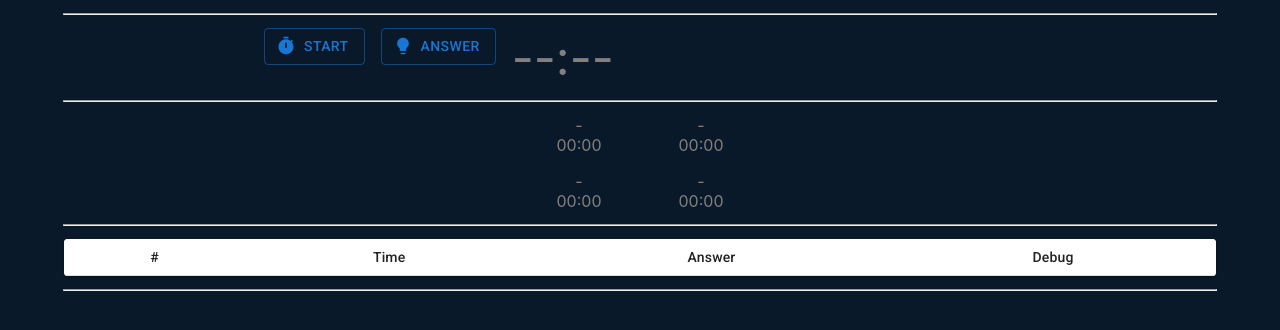
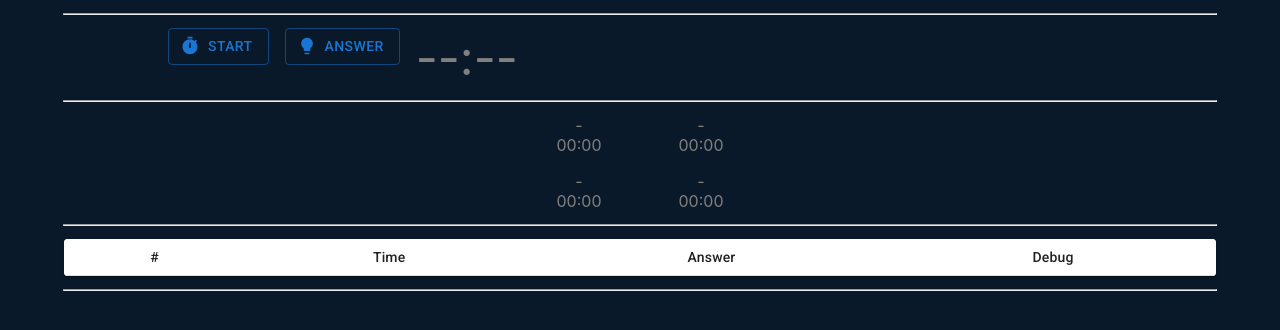
Before and after one commit to warabico/TsumeShogiTimer, a React (Create React App) app in the folder timer/: page / in a window 1280 px wide. Shown: the top 330 px of the page. Built offline with nearby package versions, Linux system fonts and the light colour scheme.

Commit message:
Optimized design again

```diff
--- a/timer/src/components/components/TimerComponent.tsx
+++ b/timer/src/components/components/TimerComponent.tsx
@@ -79,7 +79,7 @@ const TimerComponent = (props: TimeComponentPropsType) => {
     return (
         <>
             <Grid container spacing={2} width="90%">
-                <Grid xs={8} xsOffset={2}>
+                <Grid xs={10} xsOffset={1}>
                     <Grid container spacing={2} width="100%">
                         <Grid xs={6}>
                             <Button
```
Also changed, not shown: 8 other files (tests, documents, lock files or other folders).
